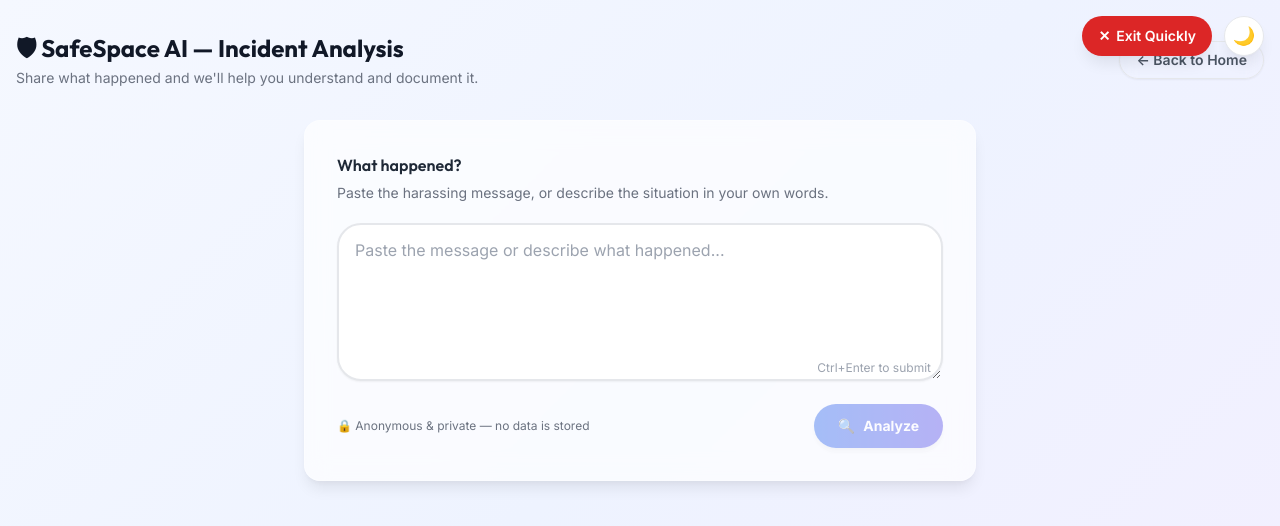
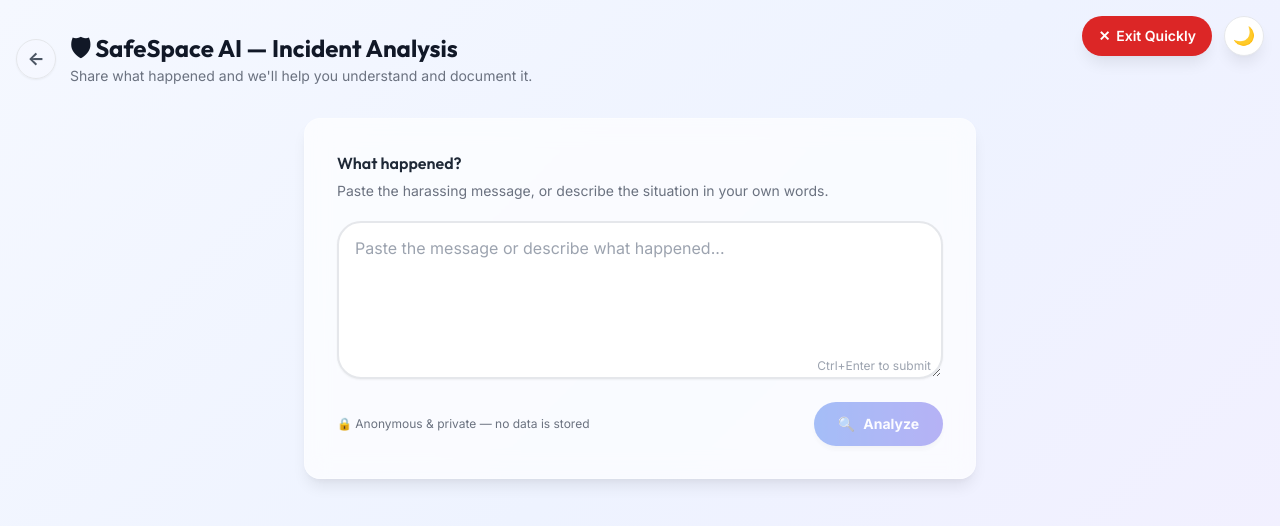
Before and after one commit to abhishek-ms-01/SafeSpace-AI, a React (Vite) app: page / in a window 1280 px wide. Both pictures are taken after a click on the button "Begin Secure Analysis 🛡️ →". Shown: the top 526 px of the page. Built offline with nearby package versions, Linux system fonts and the light colour scheme; no server answers; a web font is replaced by a local one; what groq-sdk would draw is missing.

Commit message:
navigation: Move Back to Home button to a compact round arrow button in the top left header

```diff
--- a/src/pages/Detector.tsx
+++ b/src/pages/Detector.tsx
@@ -52,28 +52,29 @@
 
         {/* Page header */}
         <motion.div
-          className="mb-8 flex flex-col sm:flex-row sm:items-center sm:justify-between gap-4"
+          className="mb-8 flex items-center gap-3.5"
           initial={{ opacity: 0, y: -16 }}
           animate={{ opacity: 1, y: 0 }}
           transition={{ duration: 0.3 }}
         >
+          <motion.button
+            onClick={onBack}
+            className="w-10 h-10 rounded-full border border-gray-200 dark:border-slate-800 text-gray-600 dark:text-slate-300 bg-white/5 hover:bg-white/10 transition-all duration-200 shadow-sm flex items-center justify-center shrink-0"
+            whileHover={{ scale: 1.05, x: -2 }}
+            whileTap={{ scale: 0.95 }}
+            aria-label="Go Back"
+          >
+            <span className="text-lg font-bold">←</span>
+          </motion.button>
+
           <div>
             <h1 className="text-2xl font-bold text-gray-900 dark:text-white">
               🛡 SafeSpace AI — Incident Analysis
             </h1>
-            <p className="text-gray-500 dark:text-gray-400 text-sm mt-1">
+            <p className="text-gray-500 dark:text-gray-400 text-sm mt-0.5">
               Share what happened and we'll help you understand and document it.
             </p>
           </div>
-
-          <motion.button
-            onClick={onBack}
-            className="self-start sm:self-center px-4 py-2 rounded-full border border-gray-200 dark:border-slate-800 text-gray-600 dark:text-slate-300 bg-white/5 backdrop-blur hover:bg-white/10 text-sm font-semibold transition-all duration-200 shadow-sm"
-            whileHover={{ scale: 1.03 }}
-            whileTap={{ scale: 0.97 }}
-          >
-            ← Back to Home
-          </motion.button>
         </motion.div>
 
         {/* Input phase — shown before analysis */}
```
